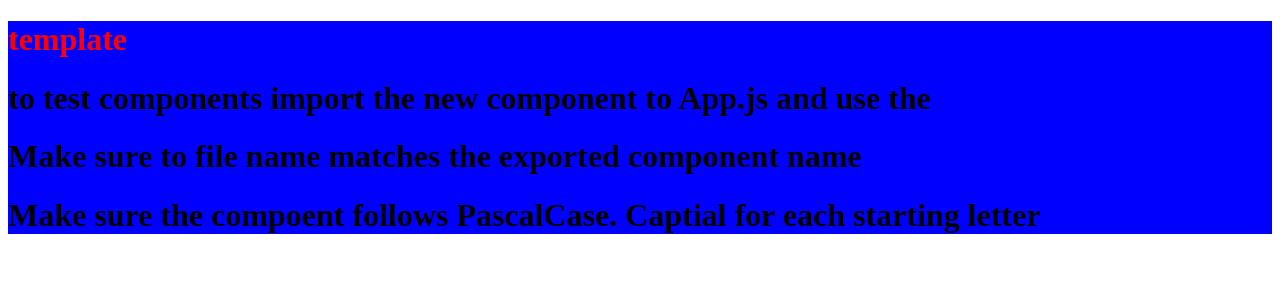
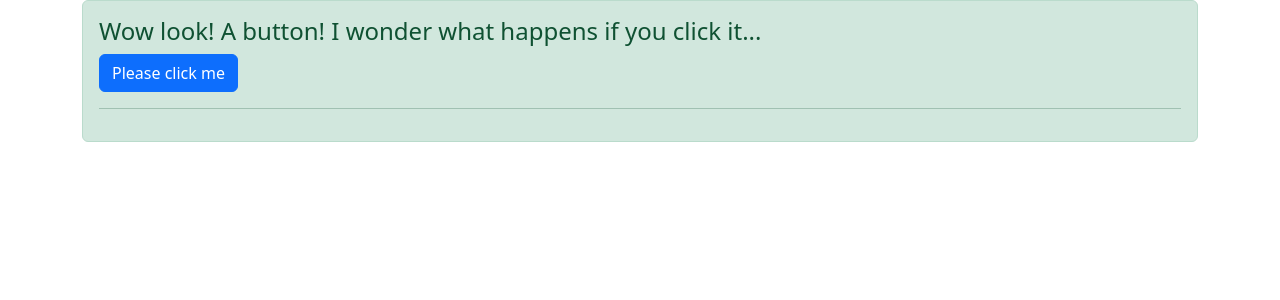
Before and after one commit to Monash-FIT3170/AI_Travel_Plan, a React (Create React App) app in the folder client/: page / in a window 1280 px wide. Shown: the top 300 px of the page. Built offline with nearby package versions, Linux system fonts and the light colour scheme.

Commit message:
feat: making example using bootstrap and useState

```diff
--- a/client/public/index.html
+++ b/client/public/index.html
@@ -22,6 +22,12 @@
       Learn how to configure a non-root public URL by running `npm run build`.
     -->
     <title>React App</title>
+    <link
+      rel="stylesheet"
+      href="https://cdn.jsdelivr.net/npm/bootstrap@5.2.3/dist/css/bootstrap.min.css"
+      integrity="sha384-rbsA2VBKQhggwzxH7pPCaAqO46MgnOM80zW1RWuH61DGLwZJEdK2Kadq2F9CUG65"
+      crossorigin="anonymous"
+    />
   </head>
   <body>
     <noscript>You need to enable JavaScript to run this app.</noscript>
--- a/client/src/App.js
+++ b/client/src/App.js
@@ -9,7 +9,7 @@ function App() {
   return (
     <Router>
       <div className='container'>
-        {/*<Header />  <- this header component will generate at the top of the page. It is app-wide and not specific to the page you are on */}
+        {/*<Header />  <- this header component will generate at the top of the page. */}
         {/*  ^^ Header currently not implemented so it is commented out*/}
         <Routes> {/* <- used to switch between pages of the application. Uses react-router-dom*/}
           <Route path='/' element={<ExamplePage />} /> {/* currently the root or home page is set to ExamplePage(i.e., localhost:3000/) */}
@@ -23,7 +23,7 @@ function App() {
       </div>
     </Router>
 
-    // Remember, any components that are placed in the App component (here) are not part of a specific page and are application wide.
+    // Remember, any components that are placed in the App component (here) but not nested inside Router component are not part of a specific page and are application wide.
 
   );
 }
--- /dev/null
+++ b/client/src/components/examples/ExampleBox.js
@@ -0,0 +1,37 @@
+import React, {useState} from 'react'
+import Alert from 'react-bootstrap/Alert'
+import Button from 'react-bootstrap/Button'
+
+export default function ExampleBox() {
+
+  /**
+   * here is an example of a state. React components can have states. They are sort of like class variables
+   * The state given here is composed of an array of 2 elements
+   * The first element in the array is the variable that stores the state
+   * the second element in the array is a method that can be used to update the value in displayText
+   * The paramater of useState just sets the default value of displayText. if i wanted the default value to be "hello", i would just add that instead of the ""/
+   * If you'd like, watch this video to explain states a little more. Mainly the first 4 minutes, particularly the explanation of the useState hook
+   * https://www.youtube.com/watch?v=TNhaISOUy6Q&ab_channel=Fireship
+  */
+  const [displayText, setDisplayText] = useState(""); // <- the value in useState is the default value of displayText that is set. Initially it is a blank string.
+
+  const handleClick = () =>  {
+    //here is where the magic happens. Here is how you can use the get request in express to get something from the backend
+
+
+    setDisplayText("some text has appeared")
+
+  }
+
+    return (
+    <Alert variant="success">
+      <Alert.Heading>Wow look! A button! I wonder what happens if you click it...</Alert.Heading>
+
+      <Button variant="primary" onClick={handleClick}>Please click me</Button>
+
+      <hr /> {/* <-- line separating button from text below it */}
+
+      <p> {displayText} </p> {/* here the text is displayed. Before making an api call, the displayText has default value of "", thus no text is showing */}
+    </Alert>
+  )
+}
--- a/client/src/pages/ExamplePage.js
+++ b/client/src/pages/ExamplePage.js
@@ -8,12 +8,14 @@
  */
 
 import React from 'react'
-import Template from "./../components/Template";
+import ExampleBox from '../components/examples/ExampleBox';
 
 export default function ExamplePage() {
   return (
     <div>
-        <Template></Template>
+
+        <ExampleBox/>
+
     </div>
   )
 }
```
Also changed, not shown: client/src/components/examples/ExampleButton.js (added, +12 -0 lines), client/src/README.md.
